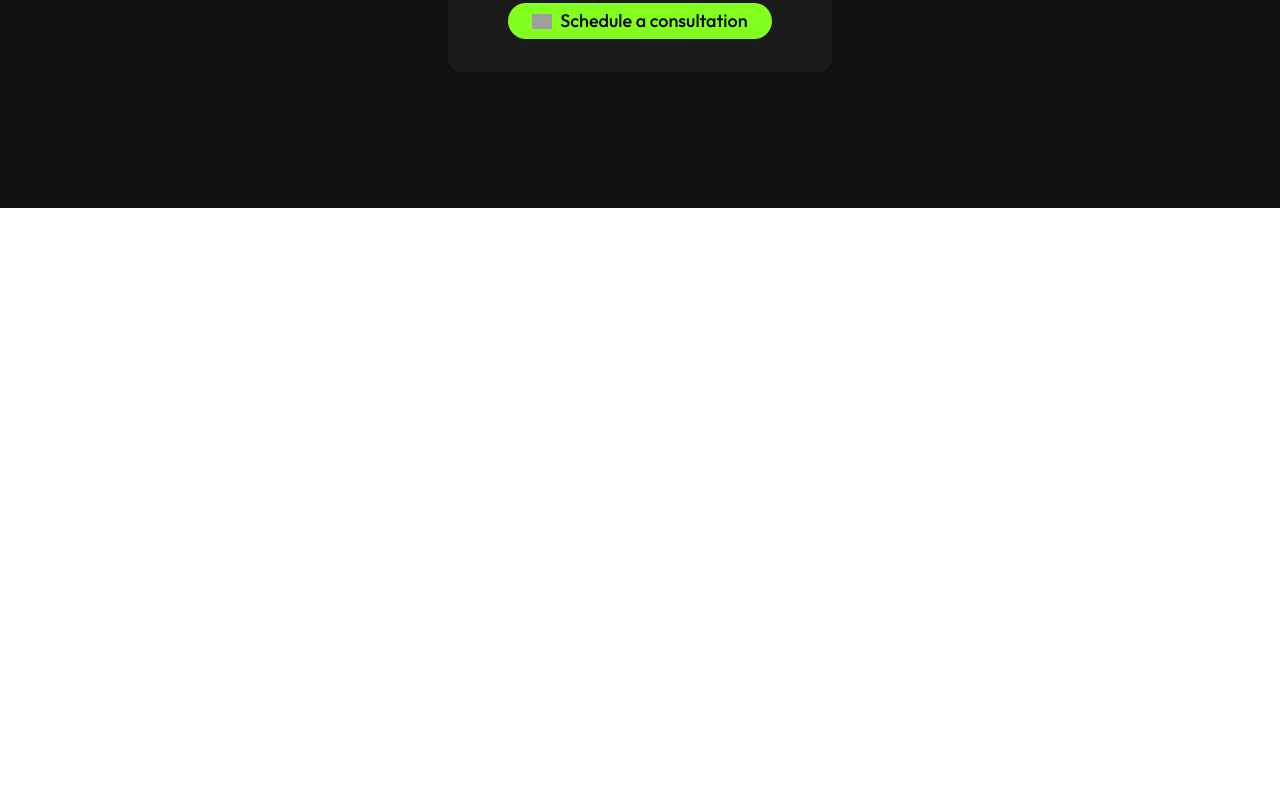
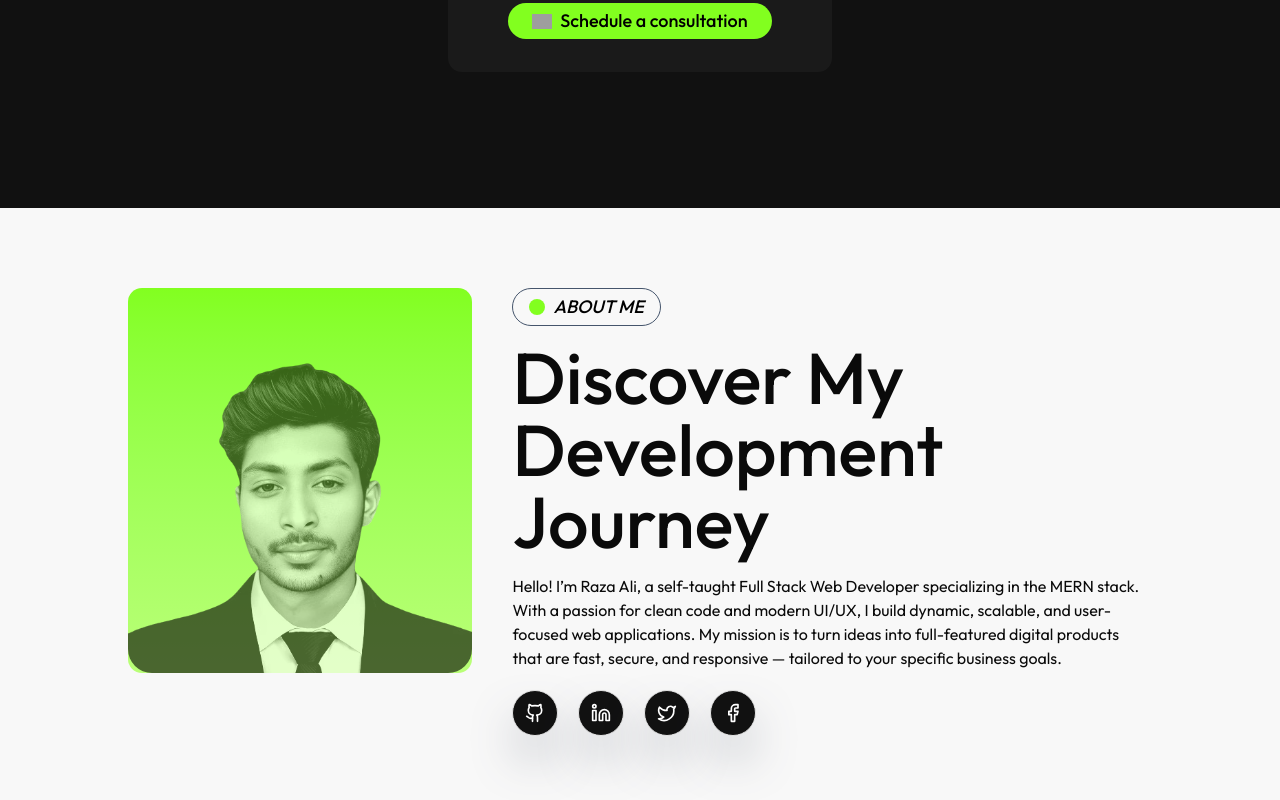
Before and after one commit to razaaliwebdev/razaali-portfolio, a Next.js app: page / in a window 1280 px wide. Shown: the part 5502-6302 px from the top of the page. Before the commit the page ends 5710 px from the top, so only its background shows below. Built offline with nearby package versions, Linux system fonts and the light colour scheme; grey boxes are pictures that could not be loaded.

Commit message:
create about section

```diff
--- a/src/Assets/assets.ts
+++ b/src/Assets/assets.ts
@@ -196,6 +196,35 @@ export const about: About = {
         "Hello! I’m Raza Ali, a self-taught Full Stack Web Developer specializing in the MERN stack. With a passion for clean code and modern UI/UX, I build dynamic, scalable, and user-focused web applications. My mission is to turn ideas into full-featured digital products that are fast, secure, and responsive — tailored to your specific business goals.",
 };
 
+export type SocialLinkes = {
+    name: string;
+    link: string;
+    icon: "github" | "linkedin" | "twitter" | "facebook";
+};
+
+export const socialLinks: SocialLinkes[] = [
+    {
+        name: "GitHub",
+        link: "https://github.com/razaaliwebdev/",
+        icon: "github",
+    },
+    {
+        name: "LinkedIn",
+        link: "https://www.linkedin.com/in/raza-webdev/",
+        icon: "linkedin",
+    },
+    {
+        name: "Twitter",
+        link: "https://x.com/razaaliwebdev",
+        icon: 'twitter',
+    },
+    {
+        name: "Facebook",
+        link: "https://web.facebook.com/?_rdc=1&_rdr",
+        icon: 'facebook',
+    },
+];
+
 
 // By The Number  / Stat
 export type Stat = {
--- a/src/app/page.tsx
+++ b/src/app/page.tsx
@@ -1,6 +1,8 @@
 import { assets } from "@/Assets/assets";
+import AboutSection from "@/components/sections/AboutSection";
 import HeroSection from "@/components/sections/HeroSection";
 import MyProcess from "@/components/sections/MyProcess";
+import MySuccessStories from "@/components/sections/MySuccessStories";
 import ProjectsSection from "@/components/sections/ProjectsSection";
 import WhatIOffer from "@/components/sections/WhatIOffer";
 import WhyWorkWithMe from "@/components/sections/WhyWorkWithMe";
@@ -14,6 +16,7 @@ export default function Home() {
       <ProjectsSection />
       <MyProcess />
       <WhatIOffer />
+      <AboutSection />
     </div>
   );
 }
--- a/src/components/sections/AboutSection.tsx
+++ b/src/components/sections/AboutSection.tsx
@@ -1,11 +1,55 @@
-import React from 'react'
+import { about, assets, socialLinks } from "@/Assets/assets";
+import Image from "next/image";
+import React from "react";
+import Badge from "../shared/Badge";
+import Link from "next/link";
+import { Github, Twitter, Linkedin, Facebook } from "lucide-react";
 
 const AboutSection = () => {
+  const iconMap = {
+    github: <Github size={20} />,
+    linkedin: <Linkedin size={20} />,
+    twitter: <Twitter size={20} />,
+    facebook: <Facebook size={20} />,
+  };
   return (
-    <div>
+    <div className="w-full bg-brand-gray ">
+      <div className="w-[94%] md:w-[80%] flex md:flex-row flex-col gap-10  mx-auto md:py-20 py-10">
+        <div className="w-full md:w-[35%] ">
+          <div className="image bg-gradient-to-b from-brand-primary rounded-xl overflow-hidden pt-10 relative to-brand-light">
+            <Image
+              src={assets.hero}
+              alt="hero"
+              width={500}
+              className="rounded-bl-3xl rounded-br-3xl  opacity-60"
+              height={600}
+            />
+          </div>
+        </div>
+        <div className="w-full md:w-[65%] md:px-0 px-10 flex items-start flex-col">
+          <Badge color="black" text={about.heading} />
+          <h2 className="my-4 md:text-7xl text-5xl font-medium">
+            {about.subtitle}
+          </h2>{" "}
+          <p className="">{about.description}</p>
+          <div className="socila-links flex items-center my-5 gap-5">
+            {socialLinks.map((item, index) => {
+              return (
+                <div
+                  className="bg-brand-bg text-2xl rounded-full p-3 border-[1px] shadow-2xl shadow-gray-600 text-white"
+                  key={index}
+                >
+                  <Link className="" href={item.link}>
+                    {iconMap[item.icon]}
+                  </Link>
+                </div>
+              );
+            })}
+          </div>
+        </div>
+      </div>
+    </div>
+  );
+};
 
-    </div>
-  )
-}
-
-export default AboutSection
+export default AboutSection;
```
